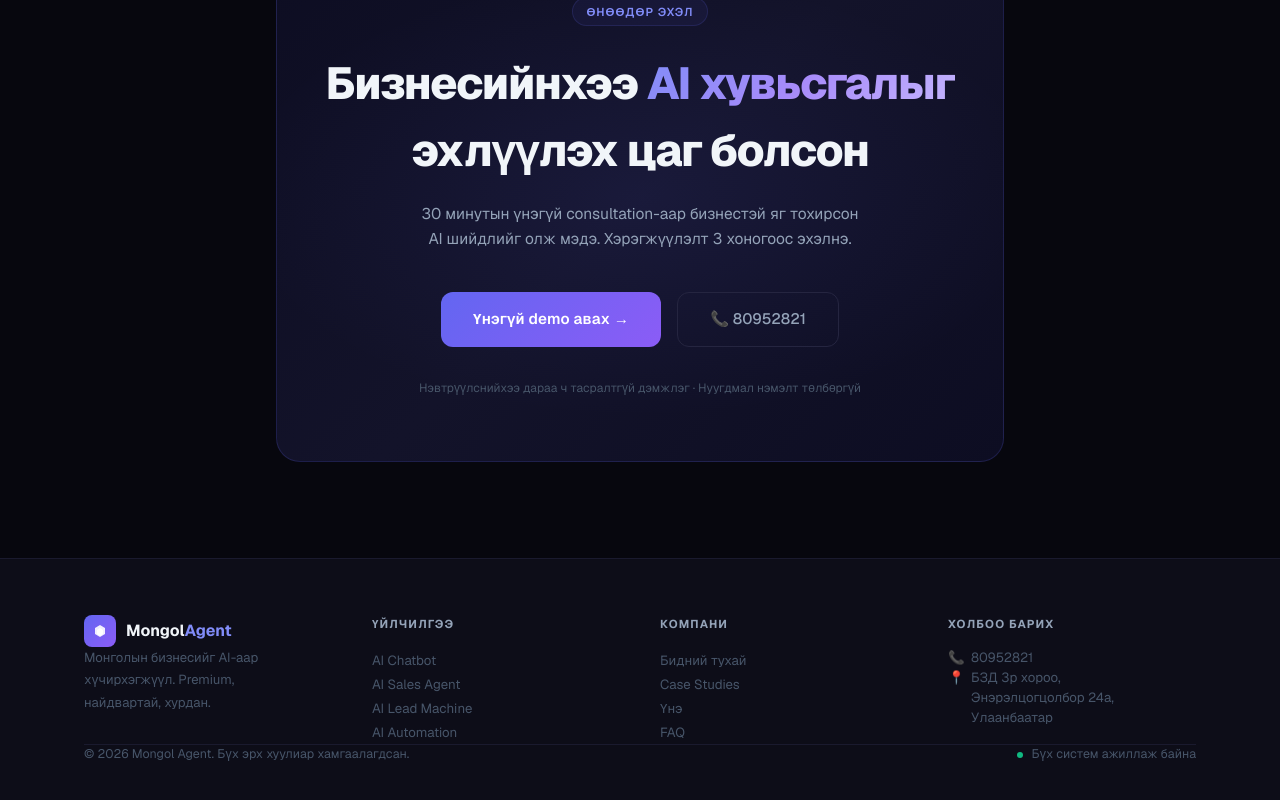
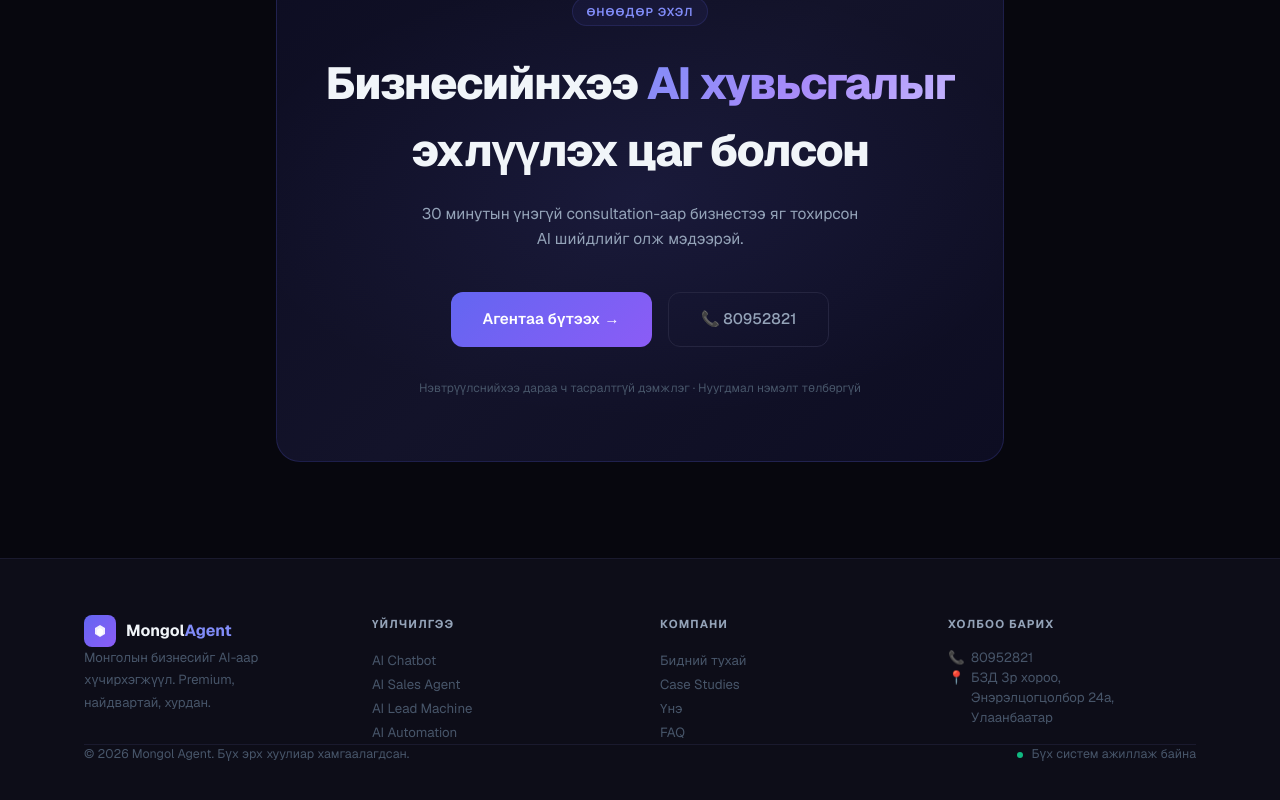
Before and after one commit to ubarino28/mongolagent-web, a Next.js app: page / in a window 1280 px wide. Shown: the part 7163-7963 px from the top of the page. Built offline with nearby package versions, Linux system fonts and the light colour scheme.

Commit message:
Update CTA section text and button

```diff
--- a/app/page.tsx
+++ b/app/page.tsx
@@ -478,11 +478,11 @@ export default function HomePage() {
                 эхлүүлэх цаг болсон
               </h2>
               <p style={{ color: "var(--text-mid)", fontSize: "0.97rem", lineHeight: 1.65, maxWidth: "440px", margin: "0 auto 2.5rem" }}>
-                30 минутын үнэгүй consultation-аар бизнестэй яг тохирсон AI шийдлийг олж мэдэ. Хэрэгжүүлэлт 3 хоногоос эхэлнэ.
+                30 минутын үнэгүй consultation-аар бизнестээ яг тохирсон AI шийдлийг олж мэдээрэй.
               </p>
               <div style={{ display: "flex", flexWrap: "wrap", gap: "1rem", justifyContent: "center" }}>
                 <Link href="https://app.mongolagent.mn/register" className="btn-primary" style={{ padding: "0.95rem 2rem", fontSize: "0.95rem" }}>
-                  Үнэгүй demo авах →
+                  Агентаа бүтээх →
                 </Link>
                 <Link href="tel:80952821" className="btn-outline" style={{ padding: "0.95rem 2rem", fontSize: "0.95rem" }}>
                   📞 80952821
```
